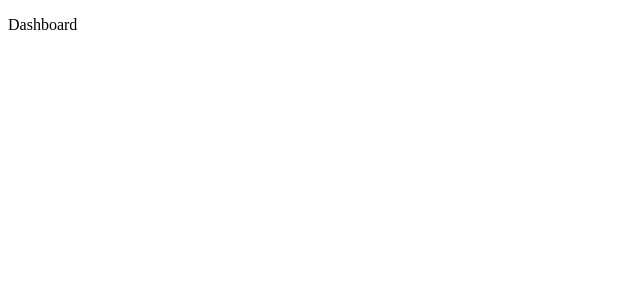
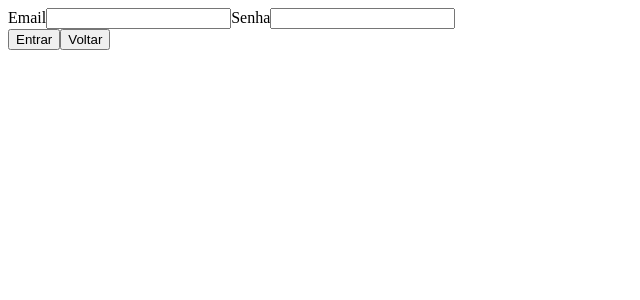
Before and after one commit to CadisRaziel/React-TS-curso, a React (Create React App) app: page /entrar in a window 1280 px wide. Before the commit this address led to /pagina-inicial. Shown: the top 300 px of the page, without its empty margins (0-640 px from the left). Built offline with nearby package versions, Linux system fonts and the light colour scheme.

Commit message:
aprendendo sobre navegação entre rotas e useState

```diff
--- a/src/app/pages/dashboard/Dashboard.tsx
+++ b/src/app/pages/dashboard/Dashboard.tsx
@@ -1,9 +1,10 @@
-import * as React from 'react';
+import { Link } from 'react-router-dom'
 
 export const Dashboard = () => {
     return (
-       <p>
-        Dashboard
-       </p>
+       <div>
+       <p>Dashboard</p>
+       <Link to={'/entrar'}> Login</Link>
+       </div>
     );
 };
--- a/src/app/pages/index.ts
+++ b/src/app/pages/index.ts
@@ -1,3 +1,4 @@
 //posso colocar todos os arquivos de 'pages' aqui dentro e outro arquivo só vir e pega tudo daqui
 
 export * from './dashboard/Dashboard'
+export * from './login/Login'
--- /dev/null
+++ b/src/app/pages/login/Login.tsx
@@ -0,0 +1,47 @@
+import { useState } from "react";
+import { useNavigate  } from "react-router-dom";
+
+
+export const Login = () => {
+    const [email, setEMail] = useState('');
+    const [password, setPassword] = useState('');
+
+
+    //para voltar para alguma pagina !!
+    const navigate = useNavigate();
+    const handleClick = () => {
+        navigate('/pagina-inicial')
+    }
+
+    const handlerEntrar = () => {
+        console.log(email)
+        console.log(password)
+    }
+
+    return (
+        <div>
+            <form>
+
+                <label>
+                    <span>Email</span>
+                    <input value={email} onChange={e => setEMail(e.target.value)}/>
+                </label>
+
+                <label>
+                    <span>Senha</span>
+                    <input type={"password"} value={password} onChange={e => setPassword(e.target.value)}/>
+
+                </label>
+
+            </form>
+
+            <button type="button" onClick={handlerEntrar}>
+                Entrar
+            </button>
+
+            <button onClick={handleClick}>
+                Voltar
+            </button>
+        </div>
+    );
+};
--- a/src/app/routes/index.tsx
+++ b/src/app/routes/index.tsx
@@ -2,12 +2,13 @@
 //adicionando no devDependencies o sistema de tipagem (npm install -D @types/react-router-dom)
 //Atualizado \/
 import {BrowserRouter, Route, Routes as Switch, Navigate } from 'react-router-dom'
-import { Dashboard } from '../pages';
+import { Dashboard, Login } from '../pages';
 
 export const Routes = () => {
     return (
         <BrowserRouter>
             <Switch>
+                <Route path="/entrar" element={<Login />} />
                 <Route path="/pagina-inicial" element={<Dashboard />} />
 
 
```
